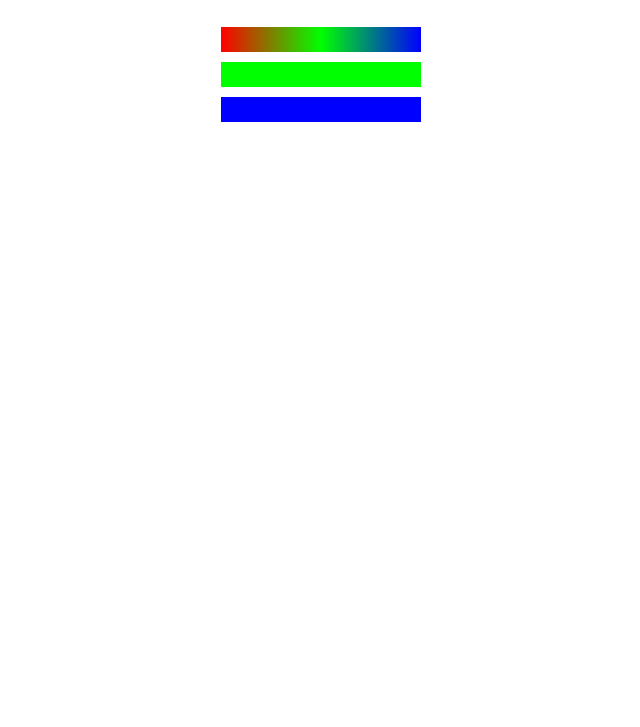
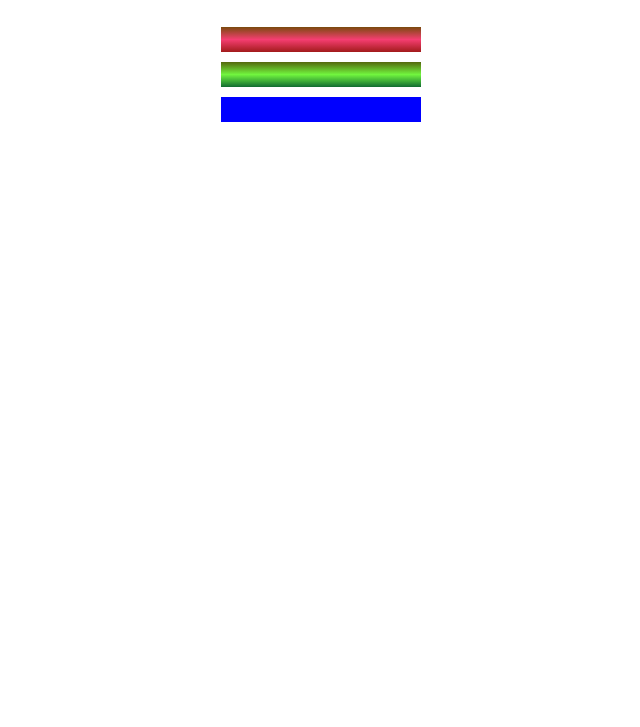
Before and after one commit to fdippiton/Colored_Markers, a plain HTML site: page index.html in a window 1280 px wide. Shown: the part 73-800 px from the top of the page, without its empty margins (319-959 px from the left). Drawn offline with Linux system fonts and the light colour scheme.

Commit message:
Colored Markers gradient

```diff
--- a/styles.css
+++ b/styles.css
@@ -1,7 +1,8 @@
-/* To set a text to the right
+/*
+TO SET A TEXT TO THE RIGHT
 [text-align: right;]
 
-To set a text to the center
+TO SET A TEXT TO THE CENTER
 [text-align: center;]
 */
 
@@ -12,21 +13,23 @@ h1 {
 
 .marker {
     /* background-color: red; */
+    /* margin: auto; */
 
-    /* To an element get the color it
-    has to have a width and height firstly*/
+    /*
+    TO GET A COLOR ON A ELEMENT, FIRSTLY SET A WIDTH AND HEIGHT
+    */
     width: 200px;
     height: 25px;
 
-    /* To center an elemento using margin
-    we set it with "auto", in that way
-    margin top, bottom, right and left get
-    the same value */
+    /*
+    TO CENTER A ELEMENT USING MARGIN
+    [margin: auto]
+    MARGIN TOP, BOTTOM, RIGHT AND LEFT GET THE SAME VALUE
+    */
 
-    /* margin: auto; */
-
-    /* To use diffrent values horizontal
-    and vertical */
+    /*
+    TO SET DIFFERENT VALUES HORIZONTAL AND VERTICAL
+     */
     margin: 10px auto;
 
 }
@@ -35,15 +38,23 @@ h1 {
     /* background-color: red; */
     /* background-color: rgb(255, 0,0); */
 
-    /* To make secondary color we mix primary colors */
+    /* TO MAKE SECONDARY COLORS, MIX PRIMARY COLORS */
     /* background-color: rgb(255, 255, 0); */
 
-    /* To create tertiary colors we mix primary color and secondary color */
+    /* TO MAKE TERTIARY COLORS, MIX PRIMARY COLORS AND SECONDARY COLORS */
     /* background-color: rgb(255, 127, 0); */
     /* background-color: rgb(127, 255, 0); */
     /* background-color:  rgb(255, 0, 0);  */
     /* background:rgb(255, 0, 0);  */
-    background: linear-gradient(90deg, rgb(255, 0, 0), rgb(0, 255, 0), rgb(0, 0, 255));
+    /* background: linear-gradient(90deg, rgb(255, 0, 0), rgb(0, 255, 0), rgb(0, 0, 255)); */
+
+    /*
+    TO TRANSITION FROM ONE COLOR TO OTHER AT CERTAIN POINT, USE PERCENTAGE
+    EX: TO START THE GRADIENT AT 75% OF THE WHOLE ELEMENT. THE FIRST COLOR WILL TAKE A 75% OF THE SPACE.
+    */
+    /* background: linear-gradient(90deg, rgb(255, 0, 0) 75%, rgb(0, 255, 0), rgb(0, 0, 255));  */
+    /* background: linear-gradient(180deg, rgb(122, 74, 14) 0%, rgb(245, 62, 113) 50%, rgb(162, 27, 27) 100%);  */
+    background: linear-gradient(rgb(122, 74, 14), rgb(245, 62, 113), rgb(162, 27, 27));
 }
 
 .green {
@@ -54,7 +65,11 @@ h1 {
     /* background-color: rgb(0, 127, 255); */
 
     /* SET HEXADECIMAL COLORS */
-    background-color: #00FF00;
+    /* background-color: #00FF00; */
+    /* background: linear-gradient(180deg, #55680D, #71f53e, #116c31); */
+    background: linear-gradient(#55680D, #71f53e, #116c31);
+
+
 }
 
 .blue {
@@ -72,17 +87,23 @@ h1 {
 }
 
 
-/* Two colors that are opposite from each other on the color wheel
-are called [complementary colors]. If two complementary colors
-are combined, they produce gray. But when they are placed side-by-side, these colors
-produce strong visual constrast and appear brighter
+/*
+Two colors that are opposite from each other on the color wheel
+are called [complementary colors].
 
-It's better practice to choose one color as the dominant color, and use it's complementary
-color as an accent to bring attention to certain content on the page */
+If two complementary colors are combined, they produce gray. But when
+they are placed side-by-side, these colors produce strong visual
+constrast and appear brighter.
+
+It's better practice to choose one color as the dominant color, and use
+it's complementary color as an accent to bring attention to certain
+content on the page.
+*/
 
 
 
-/* Decimal goes from 0-9. Hexadecimal, or base 16 values
+/*
+Decimal goes from 0-9. Hexadecimal, or base 16 values
 go from 0-9, and A-F
 
 0, 1, 2, 3, 4, 5, 6, 7, 8, 9, A, B, C, D, E, F
@@ -93,7 +114,8 @@ the same as rgbb(0, 255, 0)
 */
 
 
-/* The HSL color model, or hue, saturation and lightness is
+/*
+The HSL color model, or hue, saturation and lightness is
 another way to represent colors.
 
 The CSS [hsl] function accepts 3 values: a number from 0 to 360 for
@@ -111,8 +133,9 @@ black, to 100%, complete white, with 50% being neutral.
 */
 
 
-/* A gradient helps us to make color transitions
-The CSS [linear-gradient] function lets you control the direction of the transition along
+/*
+A gradient helps us to make color transitions. The CSS [linear-gradient]
+function lets you control the direction of the transition along
 a line, and which colors are used.
 
 A gradient is when one color transitions into another.
@@ -123,4 +146,7 @@ value
 
 The linear-gradiente syntax:
 linear-gradient(gradientDirection, color1, color2);
+
+If no [gradientDirection] argument is provided to the linear-gradient  function,
+it arranges colors from top to bottom, or along a 180 degree line, by default
 */
```
